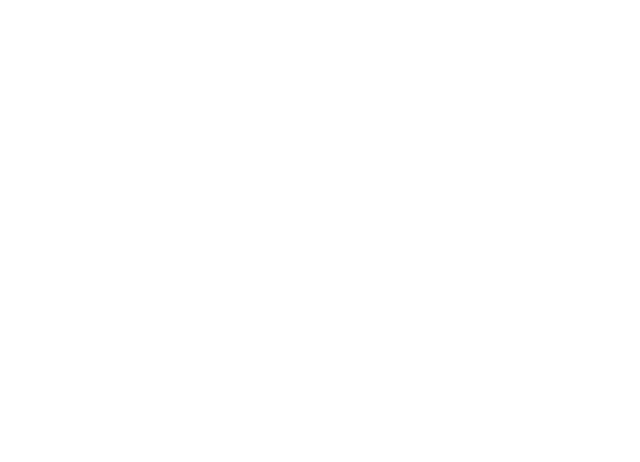
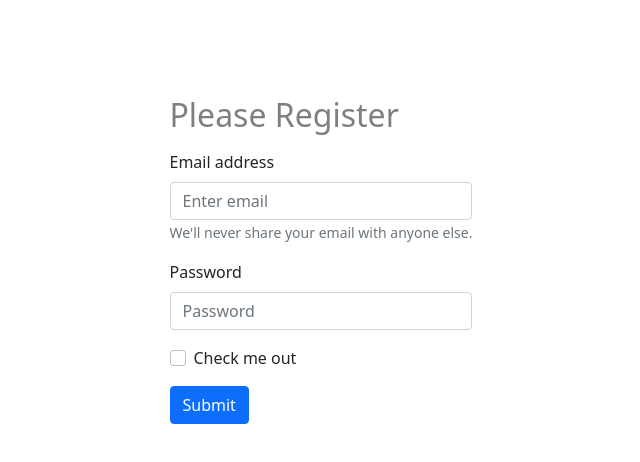
Before and after one commit to nurmdrafi/email-password-auth, a React (Create React App) app: page / in a window 1280 px wide. Shown: the top 462 px of the page, without its empty margins (319-959 px from the left). Built offline with nearby package versions, Linux system fonts and the light colour scheme.

Commit message:
implement bootstrap form

```diff
--- a/package.json
+++ b/package.json
@@ -6,8 +6,10 @@
     "@testing-library/jest-dom": "^5.14.1",
     "@testing-library/react": "^12.0.0",
     "@testing-library/user-event": "^13.2.1",
+    "bootstrap": "^5.1.3",
     "firebase": "^9.6.10",
     "react": "^18.0.0",
+    "react-bootstrap": "^2.2.3",
     "react-dom": "^18.0.0",
     "react-scripts": "5.0.0",
     "web-vitals": "^2.1.0"
--- a/src/App.js
+++ b/src/App.js
@@ -1,10 +1,55 @@
+import "./App.css";
+import app from "./firebase.init";
+import "bootstrap/dist/css/bootstrap.min.css";
+import { getAuth } from "firebase/auth";
+import { Button, Form } from "react-bootstrap";
 
-import './App.css';
+const auth = getAuth(app);
 
 function App() {
+  const handleEmailBlur = (e) => {
+    console.log(e.target.value);
+  };
+  const handlePasswordBlur = (e) => {
+    console.log(e.target.value);
+  };
+  const handleFormSubmit = (e) => {
+    e.preventDefault();
+  };
+
   return (
-    <div >
+    <div className="d-flex justify-content-center align-items-center mt-5 pt-5">
+      <div>
+        <h2 className="mb-3 text-black text-opacity-50">Please Register</h2>
+        <Form onSubmit={handleFormSubmit}>
+          <Form.Group className="mb-3" controlId="formBasicEmail">
+            <Form.Label>Email address</Form.Label>
+            <Form.Control
+              type="email"
+              placeholder="Enter email"
+              onBlur={handleEmailBlur}
+            />
+            <Form.Text className="text-muted">
+              We'll never share your email with anyone else.
+            </Form.Text>
+          </Form.Group>
 
+          <Form.Group className="mb-3" controlId="formBasicPassword">
+            <Form.Label>Password</Form.Label>
+            <Form.Control
+              type="password"
+              placeholder="Password"
+              onBlur={handlePasswordBlur}
+            />
+          </Form.Group>
+          <Form.Group className="mb-3" controlId="formBasicCheckbox">
+            <Form.Check type="checkbox" label="Check me out" />
+          </Form.Group>
+          <Button variant="primary" type="submit">
+            Submit
+          </Button>
+        </Form>
+      </div>
     </div>
   );
 }
```
Also changed, not shown: 2 other files (tests, documents, lock files or other folders).
